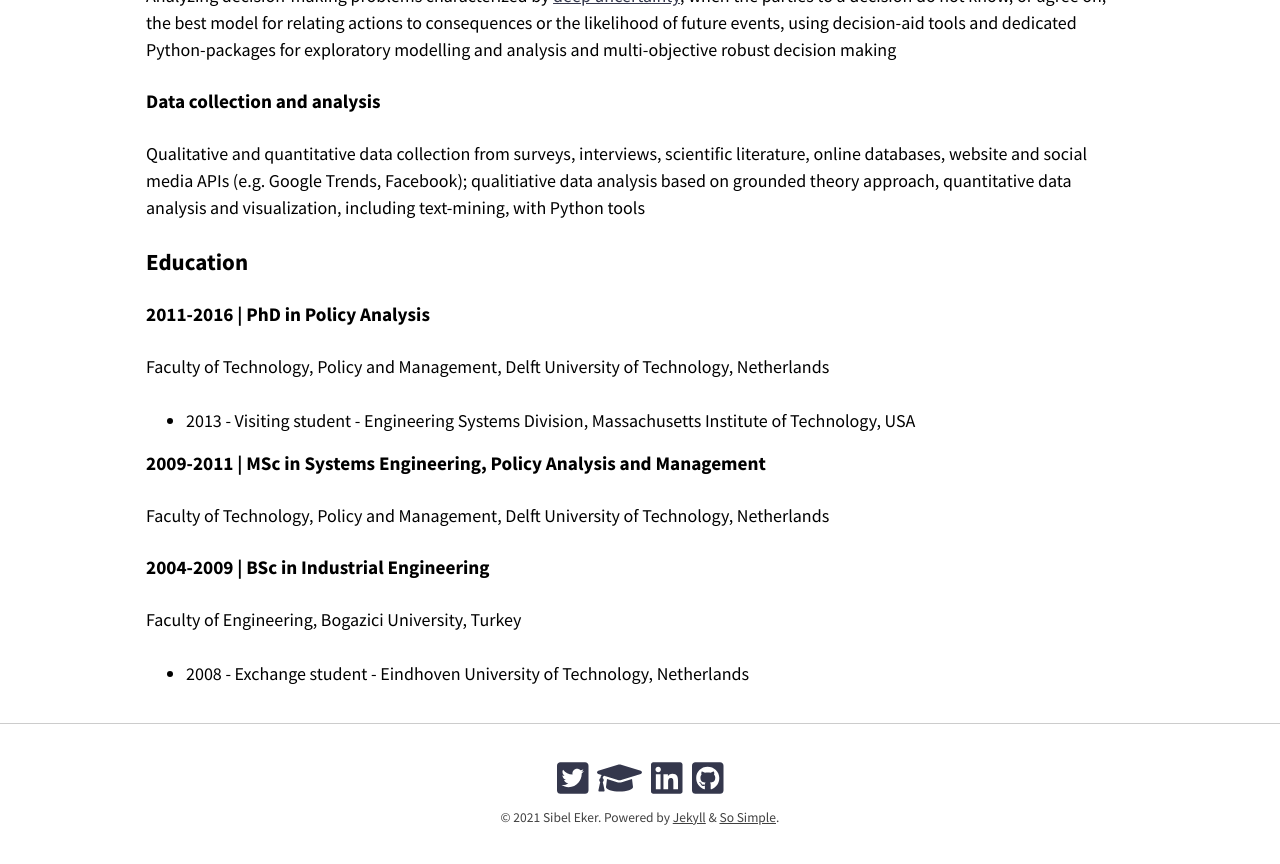
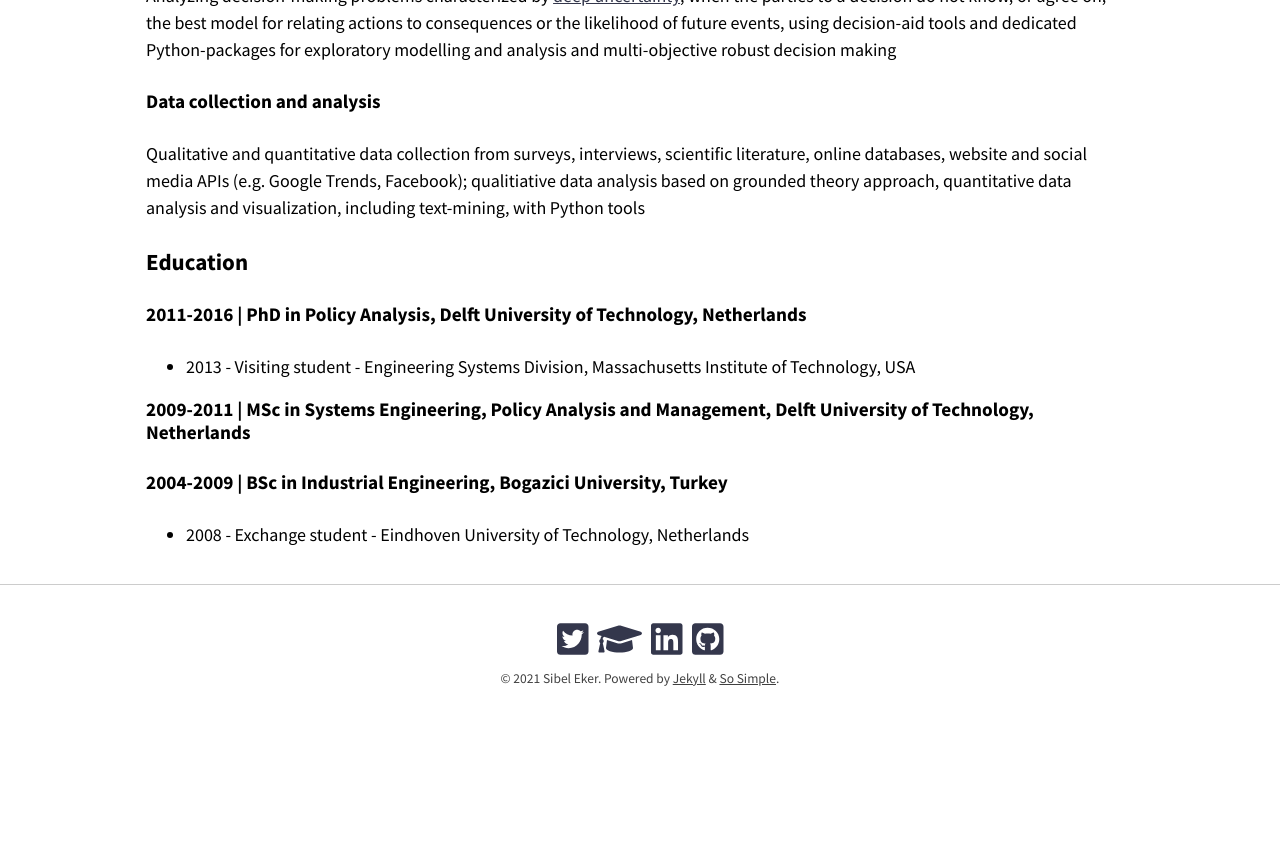
Before and after one commit to sibeleker/sibeleker.github.io, a Jekyll site: the page built from about.md, in a window 1280 px wide and 900 px high, scrolled down 1480 px. Shown: the top 864 px of the window. Built offline with Jekyll 4.4.1, drawn with Linux system fonts in a browser that asks for light colours; nearby versions of some CDN libraries; after the commit the page ends 2241 px from its top, so only the background shows below that.

Commit message:
Update about.md

```diff
--- a/about.md
+++ b/about.md
@@ -37,15 +37,12 @@ Qualitative and quantitative data collection from surveys, interviews, scientifi
 
 ### Education
 
-#### 2011-2016 | PhD in Policy Analysis
-Faculty of Technology, Policy and Management, Delft University of Technology, Netherlands
+#### 2011-2016 | PhD in Policy Analysis, Delft University of Technology, Netherlands
 
   - 2013 - Visiting student - Engineering Systems Division, Massachusetts Institute of Technology, USA
 
-#### 2009-2011 | MSc in Systems Engineering, Policy Analysis and Management
-Faculty of Technology, Policy and Management, Delft University of Technology, Netherlands
+#### 2009-2011 | MSc in Systems Engineering, Policy Analysis and Management, Delft University of Technology, Netherlands
 
-#### 2004-2009 | BSc in Industrial Engineering
-Faculty of Engineering, Bogazici University, Turkey
+#### 2004-2009 | BSc in Industrial Engineering, Bogazici University, Turkey
 
   - 2008 - Exchange student - Eindhoven University of Technology, Netherlands
```
